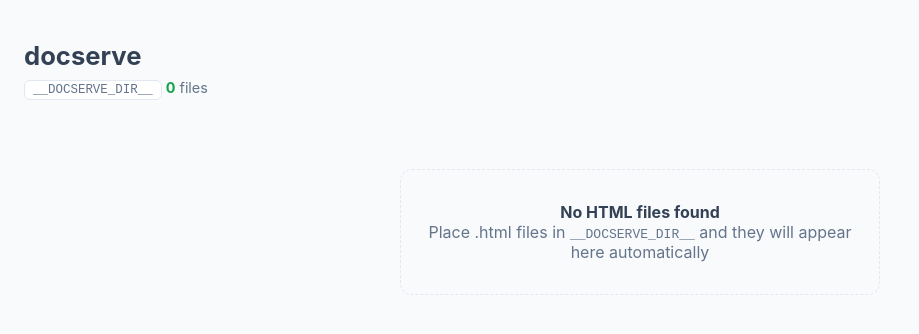
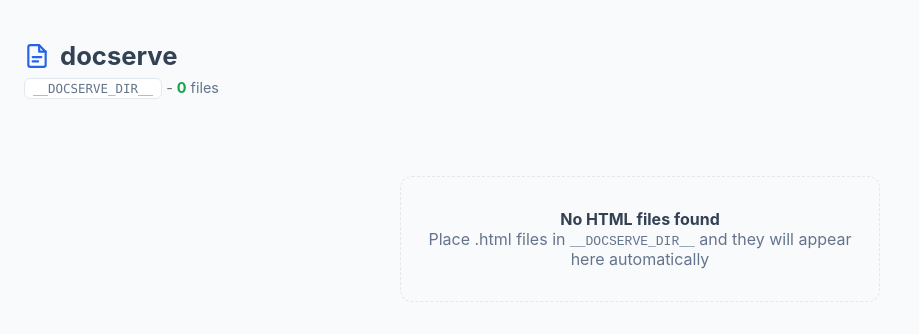
Before and after one commit to noy4/docserve, a website: page cli/index.html in a window 1280 px wide. Shown: the whole page, without its empty margins (0-919 px from the left). Drawn offline with Linux system fonts and the light colour scheme; no server answers.

Commit message:
style(ui): refine typography and add brand icon to header
Update the gallery interface with improved CSS variables, enhanced
typography stacks, and a new SVG icon for the main heading.

- Introduce `--btn-bg` variable for consistent button styling across
  themes
- Add SVG icon to the `h1` element for improved visual branding
- Expand monospace font stack for better cross-platform compatibility
- Adjust spacing and alignment in the header section

```diff
--- a/cli/index.html
+++ b/cli/index.html
@@ -14,6 +14,7 @@
     --muted: #9aa0b0;
     --accent: #6c8cff;
     --green: #4ade80;
+    --btn-bg: rgba(15, 17, 23, 0.82);
   }
   @media (prefers-color-scheme: light) {
     :root {
@@ -24,7 +25,8 @@
       --muted: #64748b;
       --accent: #2563eb;
       --green: #16a34a;
-    }
+      --btn-bg: rgba(255, 255, 255, 0.85);
+  }
   }
 
   * { box-sizing: border-box; margin: 0; padding: 0; }
@@ -36,12 +38,19 @@
     padding: 40px 24px;
   }
 
-  h1 { font-size: 1.6rem; margin-bottom: 8px; }
-  .sub { color: var(--muted); margin-bottom: 24px; font-size: 0.9rem; }
+  h1 {
+    display: flex;
+    align-items: center;
+    gap: 10px;
+    font-size: 1.6rem;
+    margin-bottom: 8px;
+  }
+  h1 svg { width: 26px; height: 26px; color: var(--accent); flex-shrink: 0; }
+  .sub { color: var(--muted); margin-bottom: 32px; font-size: 0.9rem; }
   .sub b { color: var(--green); }
 
   .sub code {
-    font-family: ui-monospace, monospace;
+    font-family: ui-monospace, SFMono-Regular, Menlo, Monaco, Consolas, "Liberation Mono", "Courier New", monospace;
     font-size: 0.78rem;
     background: var(--card);
     border: 1px solid var(--border);
@@ -101,7 +110,7 @@
     padding: 0;
     border: 1px solid var(--border);
     border-radius: 7px;
-    background: rgba(15, 17, 23, 0.82);
+    background: var(--btn-bg);
     color: var(--text);
     cursor: pointer;
     opacity: 0;
@@ -112,7 +121,7 @@
   .copy-btn .ic-check { display: none; }
   .card:hover .copy-btn { opacity: 1; }
   .copy-btn:hover { border-color: var(--accent); color: var(--accent); }
-  .copy-btn.copied { color: #4ade80; border-color: #4ade80; }
+  .copy-btn.copied { color: var(--green); border-color: var(--green); }
   .copy-btn.copied .ic-copy { display: none; }
   .copy-btn.copied .ic-check { display: block; }
 
@@ -148,9 +157,12 @@
 </head>
 
 <body>
-  <h1>docserve</h1>
+  <h1>
+    <svg viewBox="0 0 24 24" fill="none" stroke="currentColor" stroke-width="2" stroke-linecap="round" stroke-linejoin="round" aria-hidden="true"><path d="M14 2H6a2 2 0 0 0-2 2v16a2 2 0 0 0 2 2h12a2 2 0 0 0 2-2V8z"/><path d="M14 2v6h6"/><path d="M8 13h8M8 17h5"/></svg>
+    docserve
+  </h1>
   <p class="sub">
-    <code id="docs-dir">__DOCSERVE_DIR__</code> <b id="total">0</b> files
+    <code id="docs-dir">__DOCSERVE_DIR__</code> - <b id="total">0</b> files
   </p>
 
   <div class="grid" id="grid" hidden></div>
```
